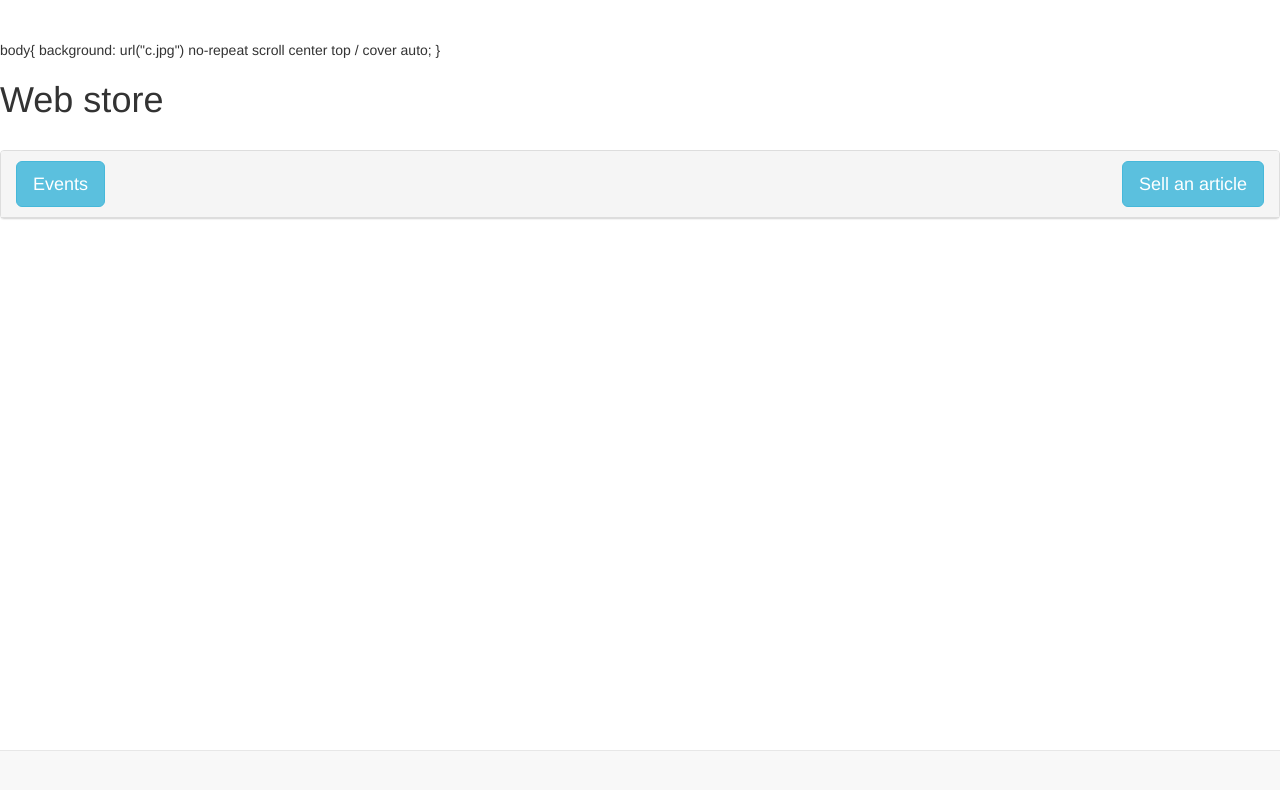
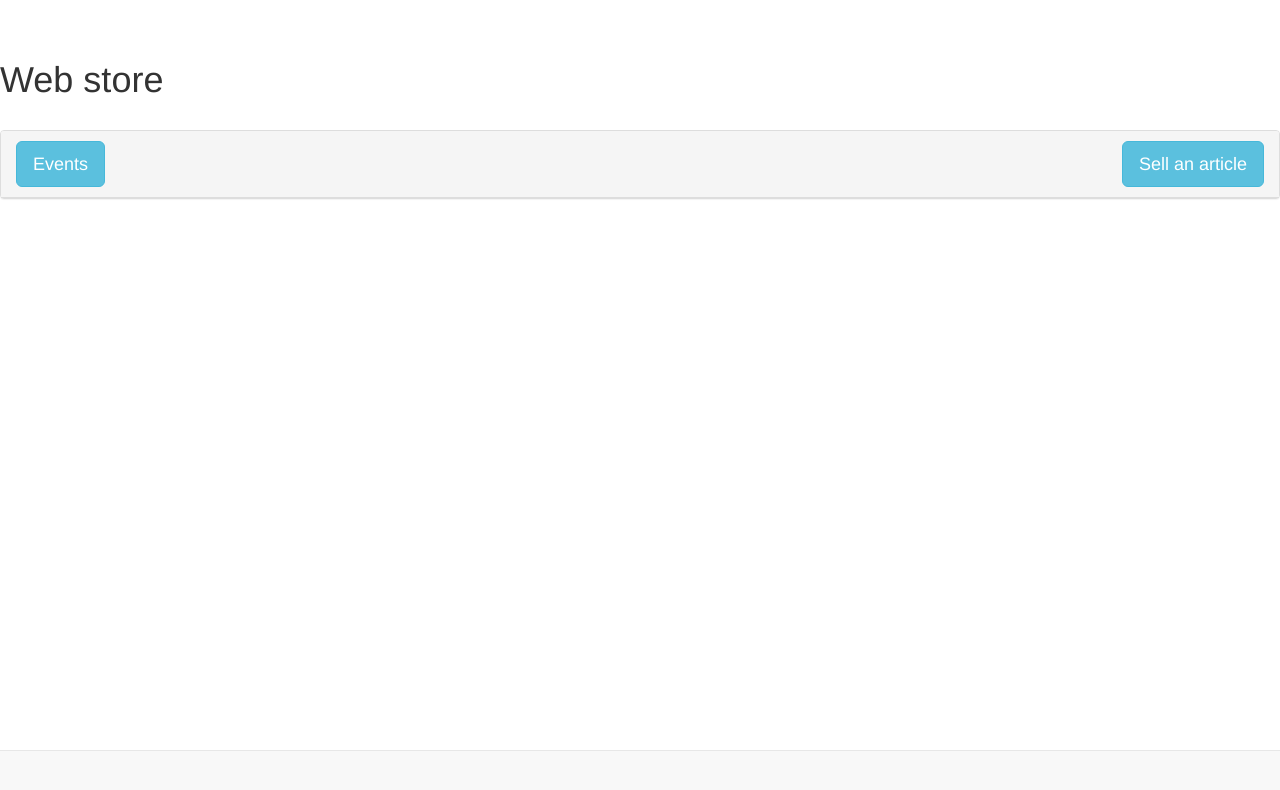
Before and after one commit to Vladarmaster/ethereum-web-store, a website: page docs/index.html in a window 1280 px wide. Drawn offline with nearby package versions, Linux system fonts and the light colour scheme.

Commit message:
Update index.html

```diff
--- a/docs/index.html
+++ b/docs/index.html
@@ -22,9 +22,7 @@
 </head>
 
 <body>
- body{
-   background: url("c.jpg") no-repeat scroll center top / cover auto;
-}
+
       <h1>Web store</h1>
 
 
```
